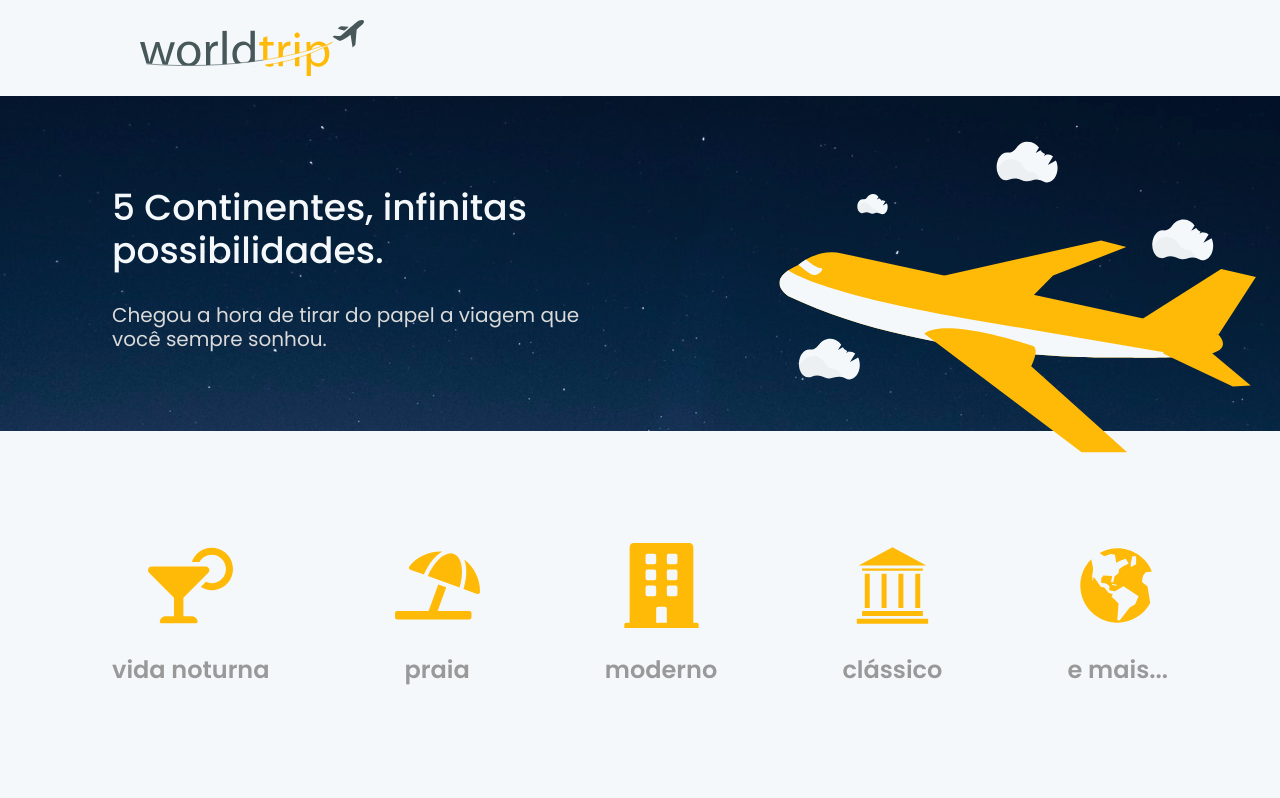
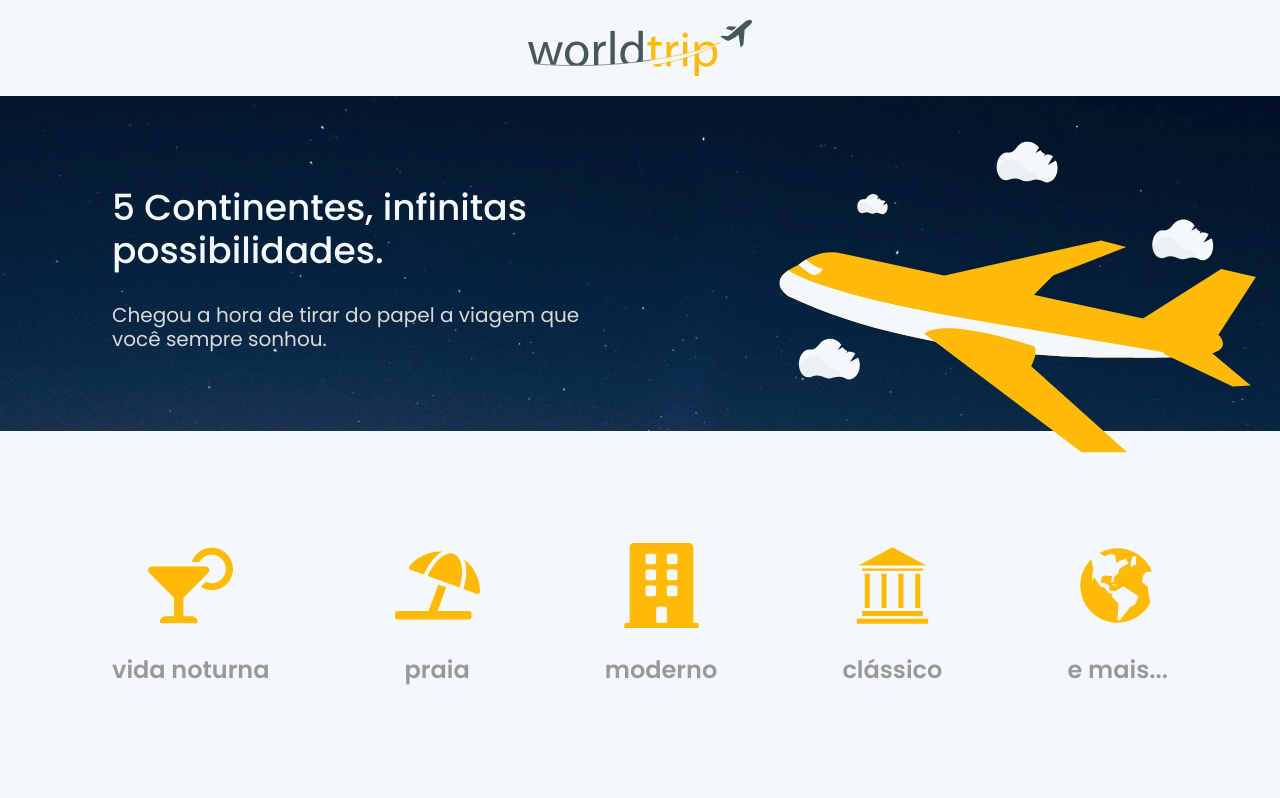
Before and after one commit to LucasCarrias/ignite-desafio-complementar-04-worldtrip, a Next.js app: page / in a window 1280 px wide. Shown: the top 798 px of the page. Built offline with nearby package versions, Linux system fonts and the light colour scheme.

Commit message:
Fix logo position on heading

```diff
--- a/src/components/Header.tsx
+++ b/src/components/Header.tsx
@@ -8,10 +8,10 @@ export function Header() {
   const isHomePage = router.asPath === "/";
 
   return(
-    <Heading w="100%">
-      <Flex h="24" align="center" justify="center" w="100%" px="140px">
-        {!isHomePage && <Link href="/" mr="auto"><Icon as={BsChevronLeft}/></Link>}
-        <Image src="Logo.svg" h="14" position="relative" right="50%" translateX="50%" transform="auto"/>
+    <Heading w="100%" h="24">
+      {!isHomePage && <Link href="/" position="absolute" left="140px" top="24px"><Icon as={BsChevronLeft}/></Link>}
+      <Flex align="center" justify="center" w="100%" px="140px" h="24">
+        <Image src="Logo.svg" h="14"/>
       </Flex>
     </Heading>
   )
```
